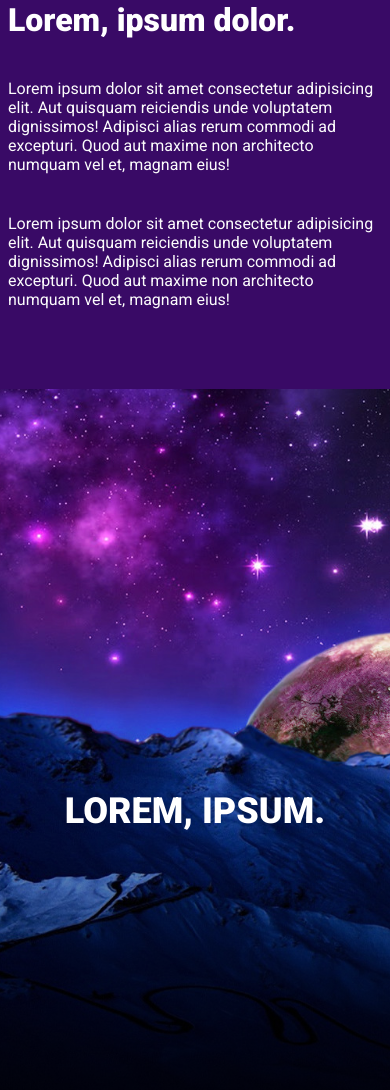
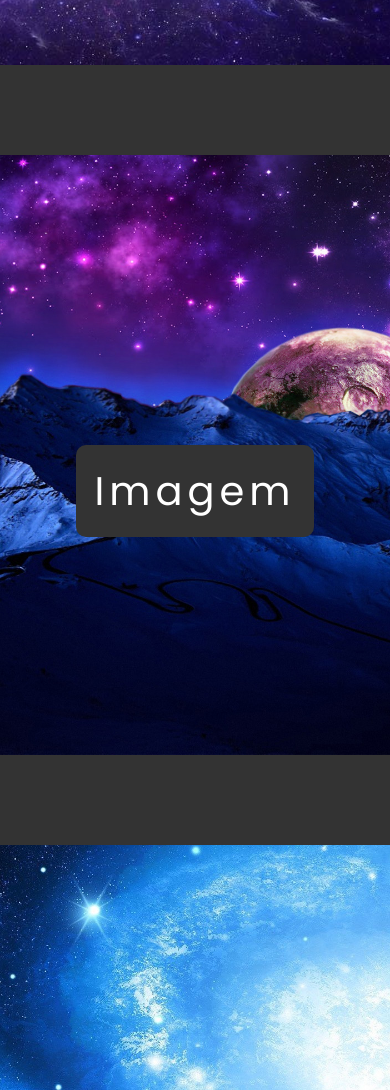
Before and after one commit to Gabetres/Parallax, a plain HTML site: page index.html in a window 390 px wide. Shown: the part 910-2000 px from the top of the page. Drawn offline with Linux system fonts and the light colour scheme.

Commit message:
Add files via upload

```diff
--- a/index.html
+++ b/index.html
@@ -5,77 +5,63 @@
     <meta charset="UTF-8">
     <meta http-equiv="X-UA-Compatible" content="IE=edge">
     <meta name="viewport" content="width=device-width, initial-scale=1.0">
-    <link rel="stylesheet" href="style.css" />
+    <link rel="stylesheet" href="style.css">
     <title>Parallax</title>
 </head>
 
 <body>
-
-    <div class="wrapper">
-        <main>
-            <section class="module parallax parallax-1">
-                <h1>Gabriel Tres</h1>
-            </section>
-
-            <section class="module content">
-                <div class="container">
-                    <h2>Lorem, ipsum dolor.</h2>
-                    <p>
-                        Lorem ipsum dolor sit amet consectetur adipisicing elit. Aut quisquam reiciendis unde voluptatem
-                        dignissimos! Adipisci alias rerum commodi ad excepturi. Quod aut maxime non architecto numquam
-                        vel et, magnam eius!
-                    </p>
-                    <p>
-                        Lorem ipsum dolor sit amet consectetur adipisicing elit. Aut quisquam reiciendis unde voluptatem
-                        dignissimos! Adipisci alias rerum commodi ad excepturi. Quod aut maxime non architecto numquam
-                        vel et, magnam eius!
-                    </p>
-                </div>
-            </section>
-
-            <section class="module parallax parallax-2">
-                <h1>Lorem, ipsum.</h1>
-            </section>
-
-            <section class="module content">
-                <div class="container">
-                    <h2>Lorem, ipsum dolor...</h2>
-                    <p>
-                        Lorem ipsum dolor sit amet consectetur adipisicing elit. Aut quisquam reiciendis unde voluptatem
-                        dignissimos! Adipisci alias rerum commodi ad excepturi. Quod aut maxime non architecto numquam
-                        vel et, magnam eius!
-                    </p>
-                    <p>
-                        Lorem ipsum dolor sit amet consectetur adipisicing elit. Aut quisquam reiciendis unde voluptatem
-                        dignissimos! Adipisci alias rerum commodi ad excepturi. Quod aut maxime non architecto numquam
-                        vel et, magnam eius!
-                    </p>
-                </div>
-            </section>
-
-            <section class="module parallax parallax-3">
-                <h1>Três</h1>
-            </section>
-
-            <section class="module content">
-                <div class="container">
-                    <h2>Lorem, ipsum dolor...</h2>
-                    <p>
-                        Lorem ipsum dolor sit amet consectetur adipisicing elit. Aut quisquam reiciendis unde voluptatem
-                        dignissimos! Adipisci alias rerum commodi ad excepturi. Quod aut maxime non architecto numquam
-                        vel et, magnam eius!
-                    </p>
-                    <p>
-                        Lorem ipsum dolor sit amet consectetur adipisicing elit. Aut quisquam reiciendis unde voluptatem
-                        dignissimos! Adipisci alias rerum commodi ad excepturi. Quod aut maxime non architecto numquam
-                        vel et, magnam eius!
-                    </p>
-                </div>
-            </section>
-
-        </main>
+    <Header class="cabecalho">
+        <p>Gabriel Tres</p>
+    </Header>
+    <div class="img1">
+        <div class="caption">
+            <span class="border">START</span>
+        </div>
     </div>
 
+    <div class="divisao"></div>
+
+    <div class="img2">
+        <div class="caption">
+            <span class="border">Imagem</span>
+        </div>
+    </div>
+
+    <div class="divisao"></div>
+
+    <div class="img3">
+        <div class="caption">
+            <span class="border">Imagem</span>
+        </div>
+    </div>
+
+    <div class="divisao"></div>
+
+    <div class="img4">
+        <div class="caption">
+            <span class="border">Imagem</span>
+        </div>
+    </div>
+
+    <div class="divisao"></div>
+
+    <div class="img5">
+        <div class="caption">
+            <span class="border">Imagem</span>
+        </div>
+    </div>
+
+    <div class="divisao"></div>
+
+    <div class="img1">
+        <div class="caption">
+            <span class="border">END</span>
+        </div>
+    </div>
+
+    <footer class="footer">
+        <p>&copy;Gabriel Tres</p>
+    </footer>
 </body>
 
 </html>
--- a/style.css
+++ b/style.css
@@ -1,117 +1,99 @@
-@import url('https://fonts.googleapis.com/css2?family=Roboto:ital,wght@0,100;0,300;0,400;0,500;0,700;0,900;1,100;1,300;1,400;1,500;1,700;1,900&display=swap');
+@import url('https://fonts.googleapis.com/css2?family=Poppins:ital,wght@0,100;0,200;0,300;0,400;0,500;0,600;0,700;0,800;0,900;1,100;1,200;1,300;1,400;1,500;1,600;1,700;1,800;1,900&display=swap');
 
-body{
-    margin:0;
-    padding:0;
-    color: #fcfcfc;
-    font-family: roboto;
-    word-wrap: break-word;
-    overflow-wrap: break-word;
+body, html {
+    height: 100%;
+    margin: 0;
+    font: 400 15px/1.8 "Poppins", sans-serif;
+    color: #777;
   }
 
-  h1,h2,h3,h4,h5,h6{
-    font-weight: 900;
-    color: #ffffff;
+  .cabecalho{
+    background: #333333;
+    padding: 1em;
+    box-shadow:0px 10px 40px rgba(0, 0, 0, 0.295);
   }
 
-  .wrapper{
-    width: 100%;
-    margin: 0 auto;
+  .cabecalho>p{
+    color: #ffffff;
+    font-size: 20pt;
+    font-weight: 600;
   }
 
-  main{
-    display: block;
-    background-color: #ffffff;
+  .divisao{
+    background-color: #333333;
+    padding: 3em;
+    box-shadow:0px 10px 40px rgba(0, 0, 0, 0.295);
+
   }
 
-  .container{
-    width: 100%;
-    max-width: 760px;
-    margin: 0 auto;
-    padding: 0 20px;
+  .img1, .img2, .img3, .img4, .img5 {
+    position: relative;
+    background-attachment: fixed;
+    background-position: center;
+    background-repeat: no-repeat;
+    background-size: cover;
+
+  }
+  .img1 {
+    background-image: url(img/1.jpg);
+    min-height: 100%;
   }
 
-  section.module p{
-    margin-bottom: 40px;
+  .img2 {
+    background-image: url(img/2.jpg);
+    min-height: 600px;
   }
 
-  section.module:last-child{
-    margin-bottom: 0;
+  .img3 {
+    background-image: url(img/3.jpg);
+    min-height: 600px;
   }
 
-  section.module h2{
-    margin-bottom: 40px;
-    font-size: 30px;
+  .img4 {
+    background-image: url(img/4.jpg);
+    min-height: 600px;
   }
 
-  section.module.content{
-   padding: 40px 0;
-   background: #390a66;
+  .img5 {
+    background-image: url(img/5.jpg);
+    min-height: 600px;
   }
 
-  section.module.parallax{
-    display: flex;
-    flex-direction: column;
-    justify-content: center;
-    height: 100vh !important;
+  .caption {
+    position: absolute;
+    left: 0;
+    top: 50%;
     width: 100%;
-    position: relative;
-    overflow: hidden;
-    background-position: 50% 50%;
-    background-repeat: no-repeat;
-    background-attachment: fixed;
-    background-size: cover;
-    -webkit-background-size: cover;
-    -moz-background-size: cover;
-    -o-background-size: cover;
+    text-align: center;
+    color: #000;
   }
 
-  section.module.parallax:after{
-    content: "";
-    height: 100%;
-    width: 100%;
-    position: absolute;
-    z-index: 8;
-    background: -moz-linear-gradient(to bottom, rgba(0,0,0,0) 0, rgba(0,0,0,0) 40%, #000 100% );
-    background: -webkit-linear-gradient(to bottom, rgba(0,0,0,0) 0, rgba(0,0,0,0) 40%, #000 100% );
-    background: linear-gradient(to bottom, rgba(0,0,0,0) 0, rgba(0,0,0,0) 40%, #000 100% );
+  .caption span.border {
+    background-color: #333333;
+    color: #fff;
+    padding: 18px;
+    font-size: 30pt;
+    letter-spacing: 5px;
+    border-radius: 10px;
   }
 
-
-  section.module.parallax-1{
-    background-image: url(img/1.jpg);
+  .footer{
+    background: #333333;
+    padding: 1em;
+    text-align: center;
+    color: #ffffff;
+    box-shadow:0px 10px 40px rgba(0, 0, 0, 0.295);
   }
 
-  section.module.parallax-2{
-    background-image: url(img/2.jpg);
-  }
-
-  section.module.parallax-3{
-    background-image: url(img/3.jpg);
-  }
-
-  section.module.parallax h1{
-    color: #FFF;
-    text-align: center;
-    font-size: 78px;
-    z-index: 50;
-    text-transform: uppercase;
-  }
-
-  @media all and (max-width: 820px) {
-    section.module h2 {
-      font-size: 32px;
-    }
-    .module h2, p{
-      padding: 0 8px;
+  @media only screen and (max-device-width: 1024px) {
+    .cabecalho{
+        display: flex;
+        justify-content: center;
+        align-items: center ;
     }
 
-    .container{
-      margin:0;
-      padding:0;
+    .img1, .img2, .img3, .img4, .img5 {
+      background-attachment: scroll;}
+
+
     }
-
-    section.module.parallax h1 {
-      font-size: 36px;
-    }
-  }
```
Also changed, not shown: img/4.jpg (added), img/5.jpg (added).
